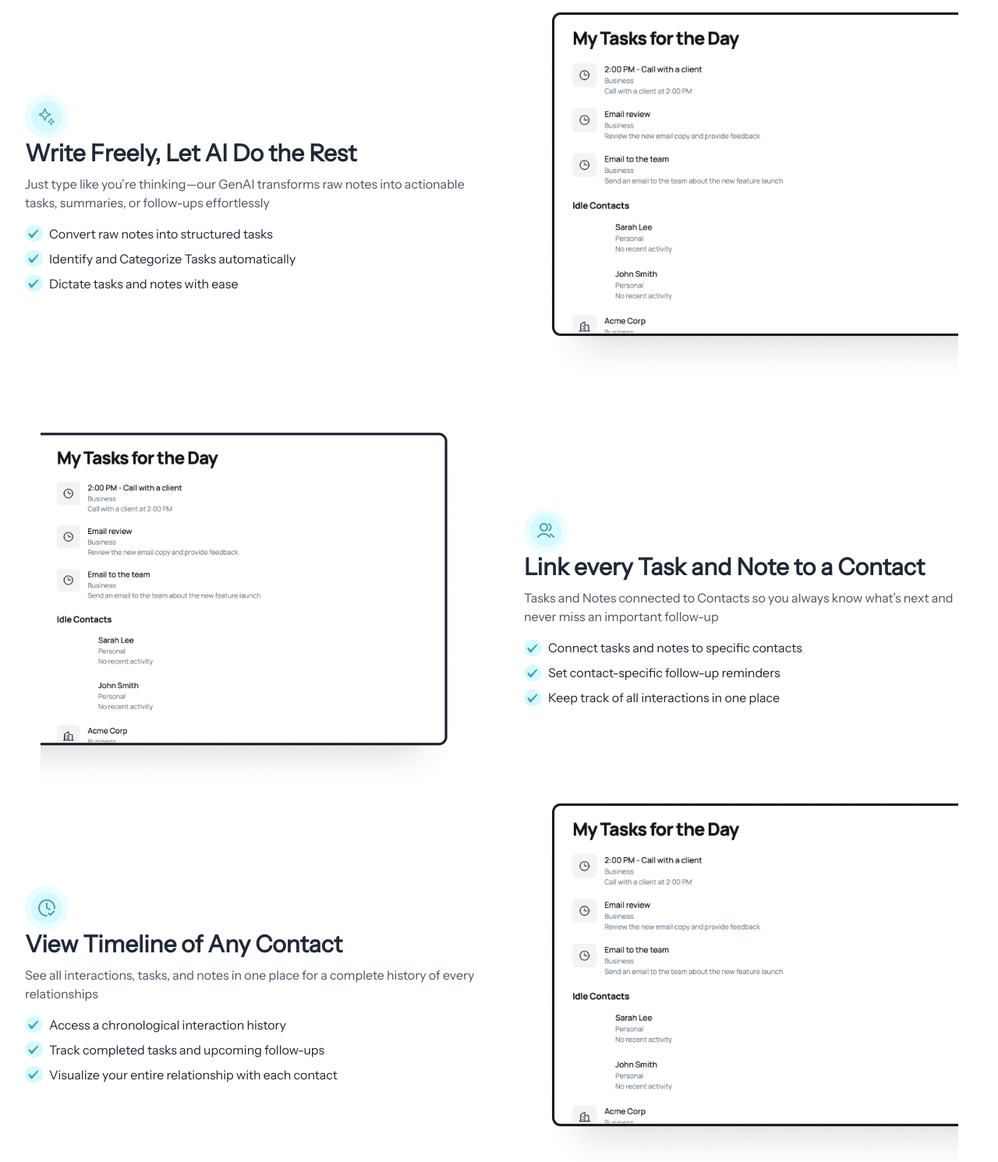
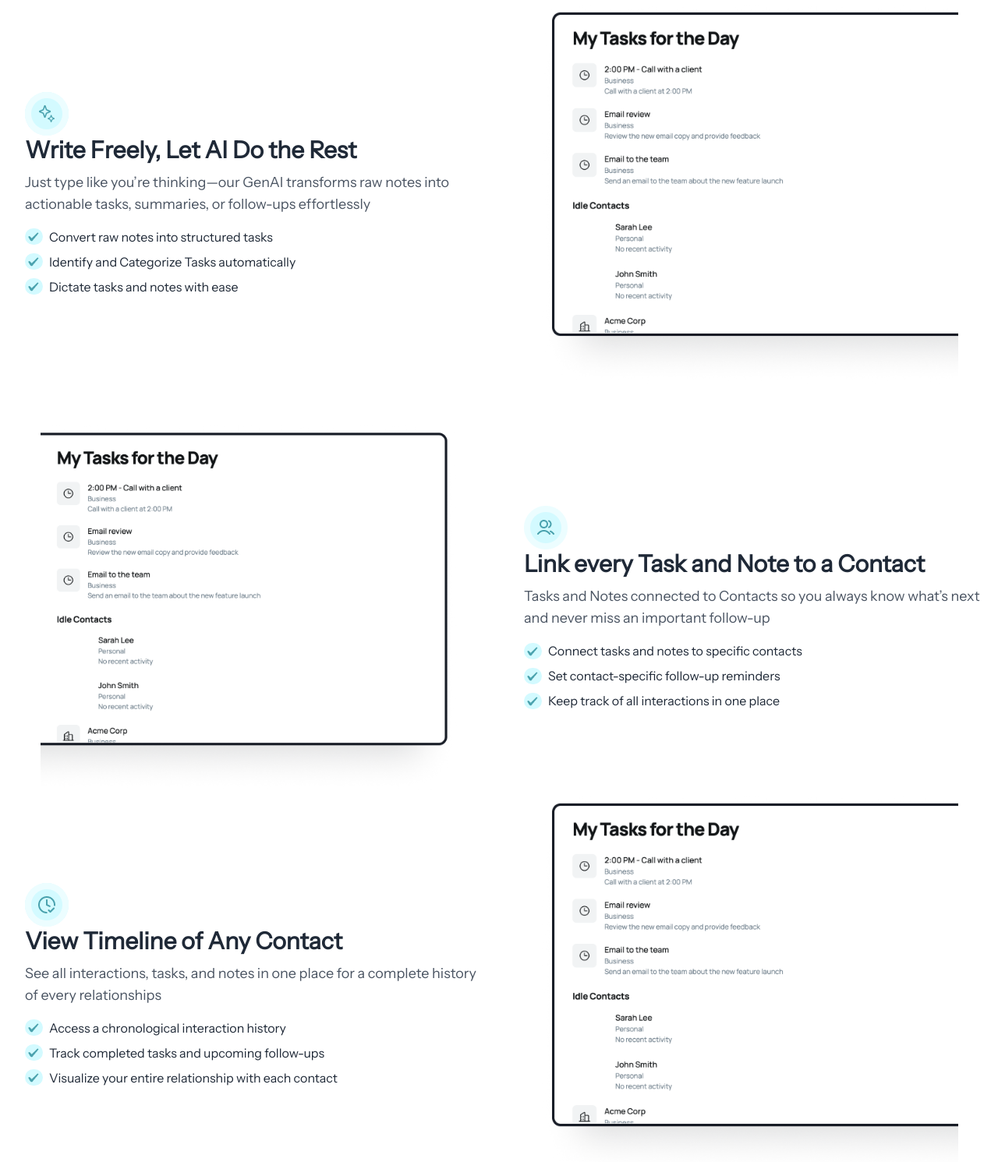
Before and after one commit to daretobuild/worktodo.today, a plain HTML site: page index.html in a window 1280 px wide. Shown: the part 1297-2788 px from the top of the page at 78% size. Drawn offline with nearby package versions, Linux system fonts and the light colour scheme.

Commit message:
font-weight ,text-size are changed for paragraph below the h2 head

```diff
--- a/index.html
+++ b/index.html
@@ -106,7 +106,7 @@
         <h2 class="text-[30px] font-[600] leading-[38px]">
          Write Freely, Let AI Do the Rest
         </h2>
-        <p class="text-gray-600 mt-2">
+        <p class="text-gray-600 mt-2 font-[400] leading-[28px] text-[18px]">
          Just type like you’re thinking—our GenAI transforms raw notes into actionable tasks, summaries, or follow-ups effortlessly
         </p>
         <ul class="mt-4 space-y-2">
@@ -154,7 +154,7 @@
         <h2 class="text-[30px] font-[600] leading-[38px]">
          Link every Task and Note to a Contact
         </h2>
-        <p class="text-gray-600 mt-2">
+        <p class="text-gray-600 mt-2 font-[400] leading-[28px] text-[18px]">
          Tasks and Notes connected to Contacts so you always know what’s next and never miss an important follow-up
         </p>
         <ul class="mt-4 space-y-2">
@@ -197,7 +197,7 @@
         <h2 class="text-[30px] font-[600] leading-[38px]">
           View Timeline of Any Contact
         </h2>
-        <p class="text-gray-600 mt-2">
+        <p class="text-gray-600 mt-2 font-[400] leading-[28px] text-[18px]">
           See all interactions, tasks, and notes in one place for a complete history of every relationships
         </p>
         <ul class="mt-4 space-y-2">
```
